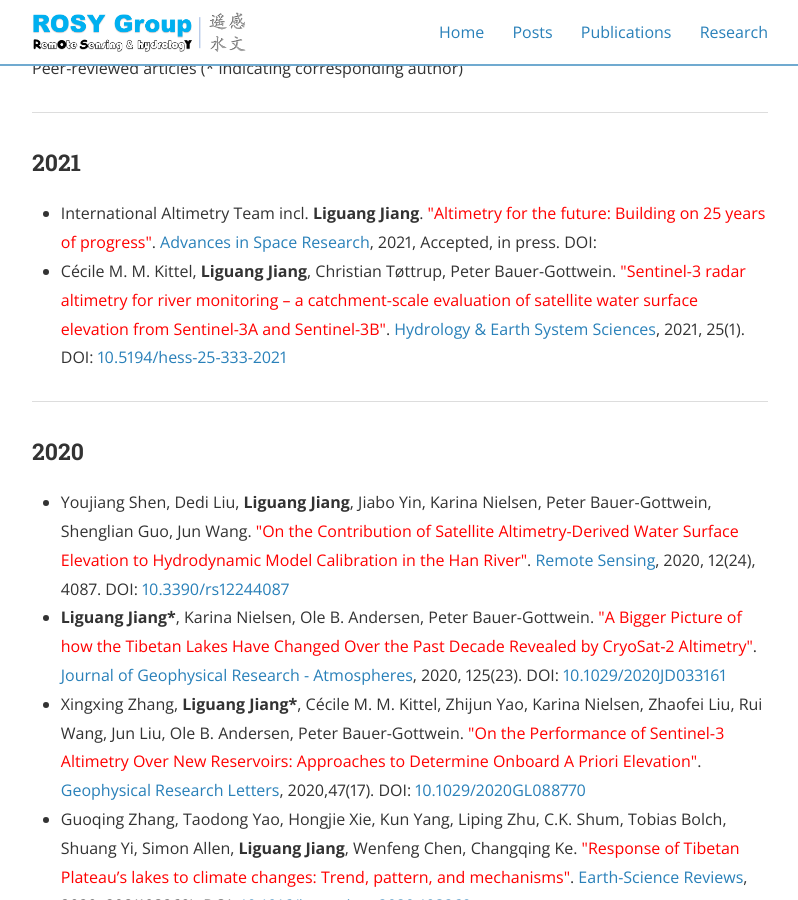
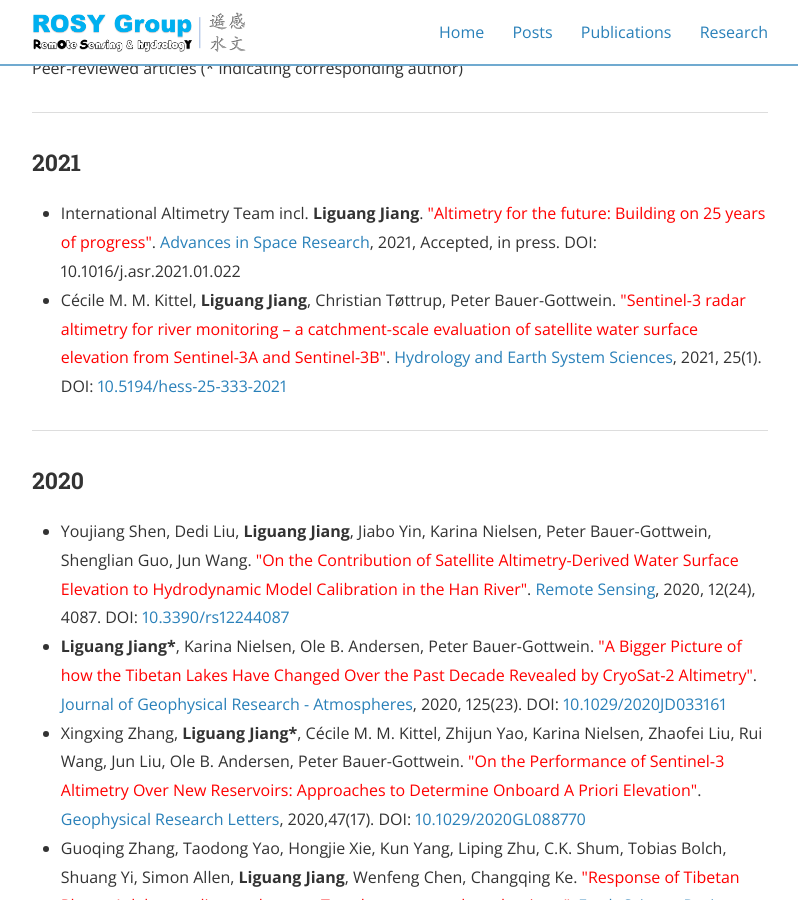
Before and after one commit to 12530/rshydro, a Jekyll site: the page built from publications.md, in a window 1280 px wide and 900 px high, scrolled down 319 px. Shown: the whole window, without its empty margins (240-1038 px from the left). Built offline with Jekyll 4.4.1, drawn with Linux system fonts in a browser that asks for light colours; nearby versions of some CDN libraries.

Commit message:
Update publications.md

```diff
--- a/publications.md
+++ b/publications.md
@@ -10,8 +10,8 @@ main_nav: true
 <hr>
 <h3>2021</h3>
 <ul>
-  <li>International Altimetry Team incl. <b>Liguang Jiang</b>. <font color="red">"Altimetry for the future: Building on 25 years of progress"</font>. <a href="https://hess.copernicus.org/articles/25/333/2021/"> Advances in Space Research</a>, 2021, Accepted, in press. DOI: <a href="https://doi.org/"></a></li>
-  <li>Cécile M. M. Kittel, <b>Liguang Jiang</b>, Christian Tøttrup, Peter Bauer-Gottwein. <font color="red">"Sentinel-3 radar altimetry for river monitoring – a catchment-scale evaluation of satellite water surface elevation from Sentinel-3A and Sentinel-3B"</font>. <a href="https://hess.copernicus.org/articles/25/333/2021/"> Hydrology & Earth System Sciences</a>, 2021, 25(1). DOI: <a href="https://doi.org/10.5194/hess-25-333-2021">10.5194/hess-25-333-2021</a></li>
+  <li>International Altimetry Team incl. <b>Liguang Jiang</b>. <font color="red">"Altimetry for the future: Building on 25 years of progress"</font>. <a href="https://hess.copernicus.org/articles/25/333/2021/"> Advances in Space Research</a>, 2021, Accepted, in press. DOI: <a href="https://doi.org/10.1016/j.asr.2021.01.022"></a>10.1016/j.asr.2021.01.022</li>
+  <li>Cécile M. M. Kittel, <b>Liguang Jiang</b>, Christian Tøttrup, Peter Bauer-Gottwein. <font color="red">"Sentinel-3 radar altimetry for river monitoring – a catchment-scale evaluation of satellite water surface elevation from Sentinel-3A and Sentinel-3B"</font>. <a href="https://hess.copernicus.org/articles/25/333/2021/"> Hydrology and Earth System Sciences</a>, 2021, 25(1). DOI: <a href="https://doi.org/10.5194/hess-25-333-2021">10.5194/hess-25-333-2021</a></li>
 </ul>
 
 <hr>
```
